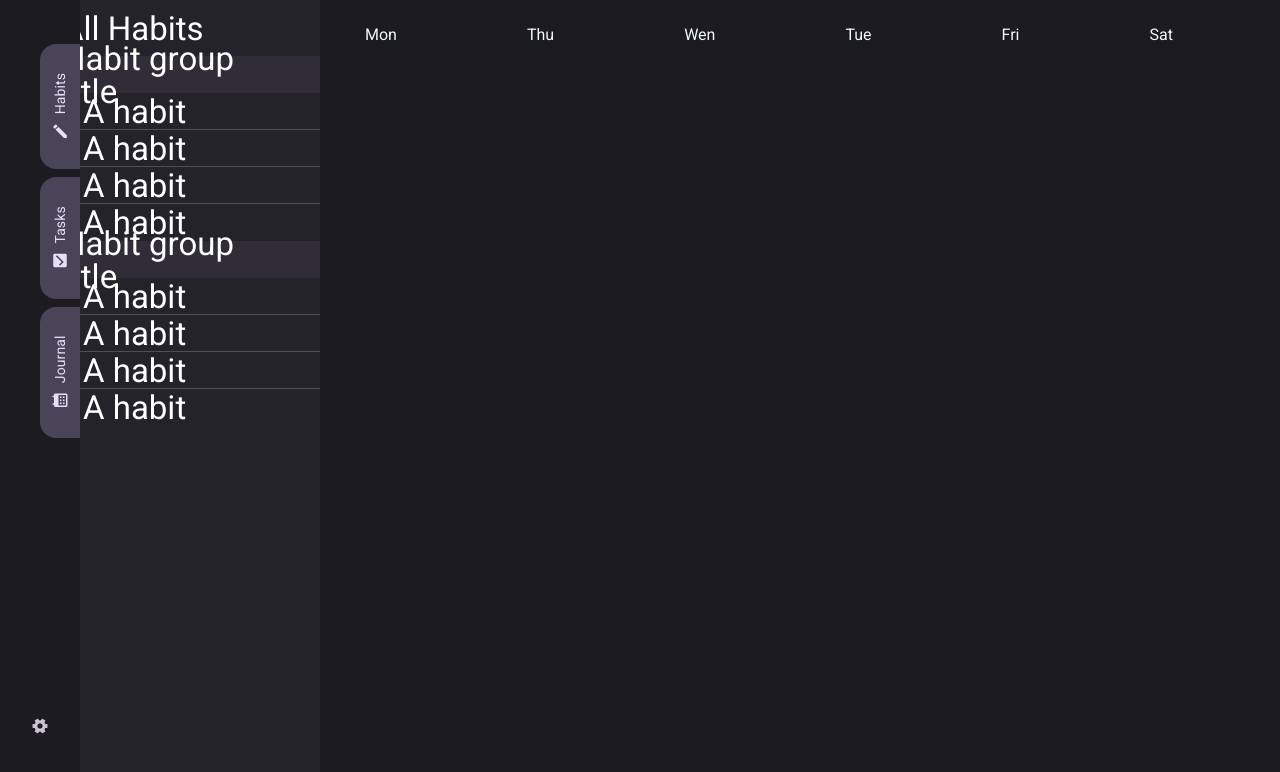
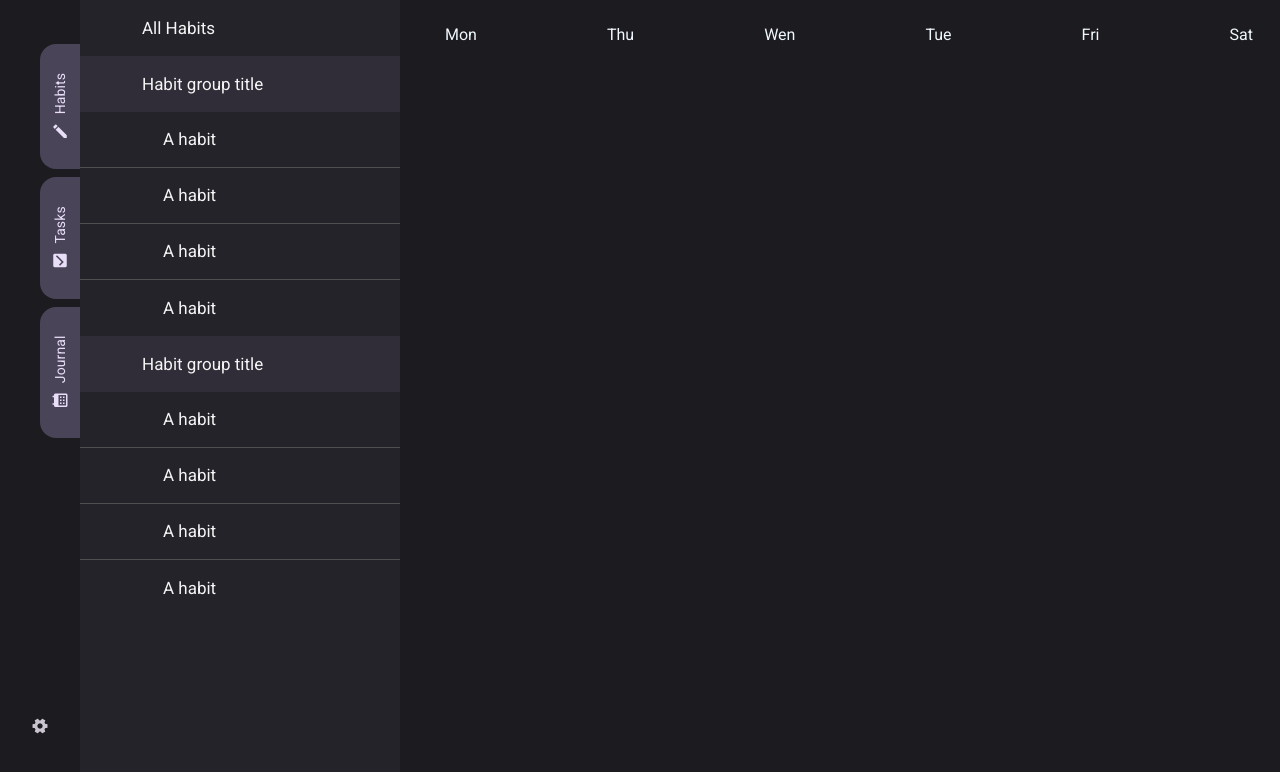
Before and after one commit to IlyaPonomarenko/HabitTrackerApp, a React (Create React App) app: page / in a window 1280 px wide. Shown: the top 772 px of the page. Built offline with nearby package versions, Linux system fonts and the light colour scheme.

Commit message:
Fixed styles conflicts

```diff
--- a/src/components/HabitGroup/HabitGroup.js
+++ b/src/components/HabitGroup/HabitGroup.js
@@ -5,7 +5,7 @@ const HabitGroup = () => {
 return (
     <div>
         <div className="habitGroup-title">
-            <h1>Habit group title</h1>
+            <h1 className="h1-habit">Habit group title</h1>
         </div>
             <div className="habitGroup-list">
                 <HabitGroupEntry></HabitGroupEntry>
--- a/src/components/HabitGroup/HabitGroup.scss
+++ b/src/components/HabitGroup/HabitGroup.scss
@@ -6,7 +6,7 @@ padding: 18px 16px 18px 30px;
 gap: 10px;
 
 width: 320px;
-height: 37px;
+height: 56px;
 
 background: #302d38;
 }
--- a/src/components/HabitGroupEntry/HabitGroupEntry.js
+++ b/src/components/HabitGroupEntry/HabitGroupEntry.js
@@ -4,7 +4,7 @@ const HabitGroupEntry = () => {
 return (
     <div className="habitGroupEntry-container">
         <div className="habitGroupEntry-container__entry">
-            <h1>A habit</h1>
+            <h1 className="h1-habit">A habit</h1>
         </div>
     </div>
 )
--- a/src/components/HabitGroupEntry/HabitGroupEntry.scss
+++ b/src/components/HabitGroupEntry/HabitGroupEntry.scss
@@ -6,7 +6,7 @@
     gap: 10px;
 
     width: 320px;
-    height: 37px;
+    height: 56px;
 
     background: #25232A;
     border-bottom:1px solid #4f4f50;
--- a/src/containers/Habits/Habits.js
+++ b/src/containers/Habits/Habits.js
@@ -6,7 +6,7 @@ return (
     <div className="habits-frame">
         <div className="habits-tab">
             <div className="habits-tab__headline">
-                <h1>All Habits</h1>
+                <h1 className="h1-habit">All Habits</h1>
             </div>
             <HabitGroup></HabitGroup>
             <HabitGroup></HabitGroup>
--- a/src/containers/Habits/Habits.scss
+++ b/src/containers/Habits/Habits.scss
@@ -12,6 +12,7 @@
     width: 340px;
     height: 900px;
     background: linear-gradient(0deg, rgba(208, 188, 255, 0.05), rgba(208, 188, 255, 0.05)), #1C1B1F;
+    margin-left: 80px;
     &__headline {
         display: flex;
         flex-direction: row;
@@ -38,12 +39,11 @@
 }
 .day{
     display: flex;
-
     align-items: center;
     color: aliceblue;
-
     height: 50px;
 }
-h1{
-    color: white;
+.h1-habit{
+    color: whitesmoke;
+    font-size: 17px;
 }
```
